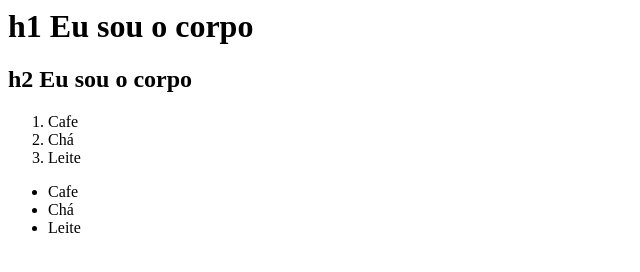
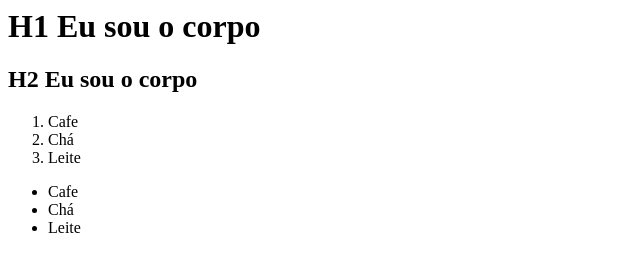
Before and after one commit to Britoitba/devweekgit.github.io, a plain HTML site: page index.html in a window 1280 px wide. Shown: the whole page, without its empty margins (0-640 px from the left). Drawn offline with Linux system fonts and the light colour scheme.

Commit message:
feature: alterando index.html

```diff
--- a/index.html
+++ b/index.html
@@ -5,8 +5,8 @@
         </title>
     </head>
     <body>
-        <h1>h1 Eu sou o corpo</h1>
-        <h2>h2 Eu sou o corpo</h2>
+        <h1>H1 Eu sou o corpo</h1>
+        <h2>H2 Eu sou o corpo</h2>
     </body>
     <ol>
         <li>Cafe</li>
```
